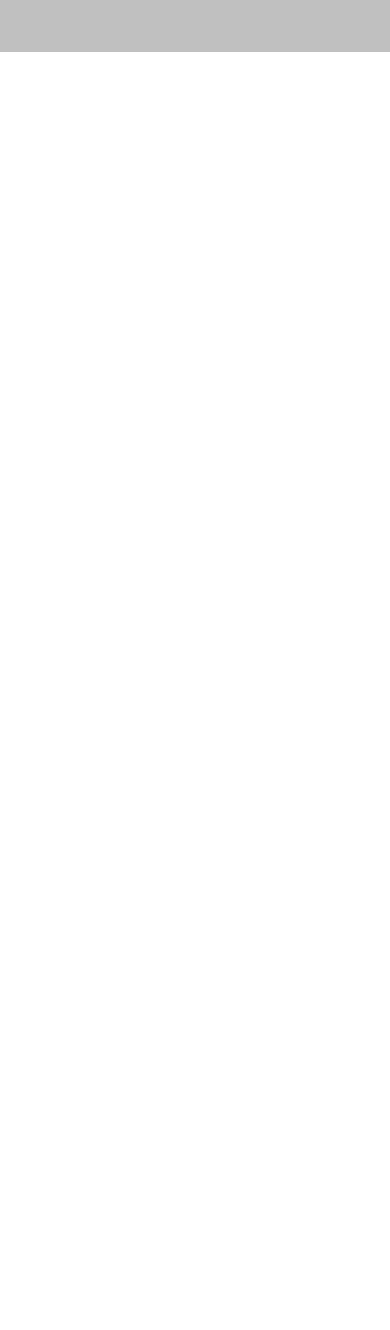
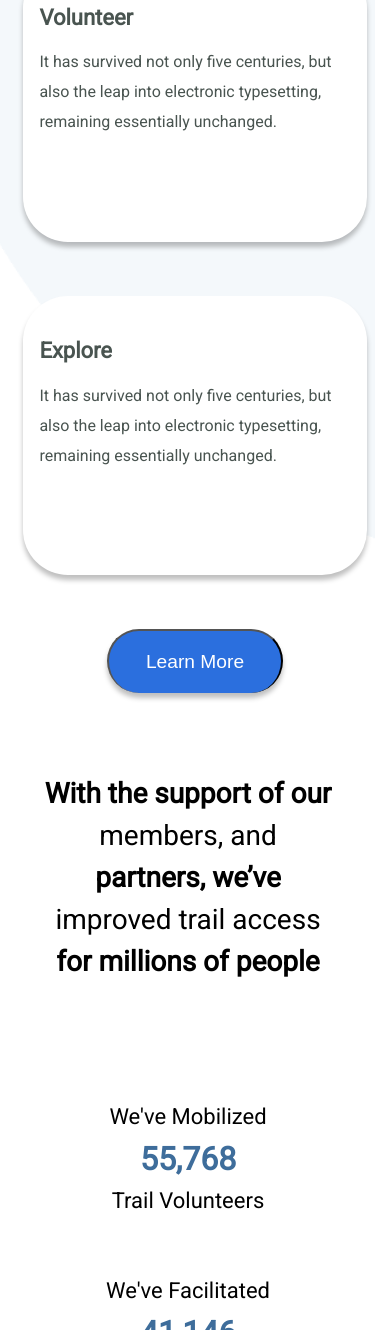
Before and after one commit to frimes/vnw-desafio-mobile, a plain HTML site: page index.html in a window 390 px wide. Shown: the part 1606-2936 px from the top of the page. Before the commit the page ends 2811 px from the top, so only its background shows below. Drawn offline with Linux system fonts and the light colour scheme.

Commit message:
fifth commit - 50% (?) - mobile first  w/o responsive

```diff
--- a/estilo.css
+++ b/estilo.css
@@ -68,7 +68,7 @@ header{
 }
 main{
     width: 100vw;
-    height: 300vh;
+    height: 600vh;
 }
 #main-top{
     display: flex;
@@ -135,7 +135,6 @@ main{
     border-radius: 45px;
 
     box-shadow: 0 5px 5px rgba(0,0,0,0.25);    border-bottom: none;
-
 }
 #main-middle-text-box{
     display: block;
@@ -154,39 +153,111 @@ main{
     line-height: 42px;
     text-align: center;
     color: black;
-
 }
 #main-circle-light{
 
 }
 #main-circle-light-img{
+    position: absolute;
+    left: 0;
+    top: 53rem;
 
+    z-index: -1;
 }
 .card-box{
     display: flex;
+
+    margin-top: 2rem;
+    margin-bottom: 5rem;
     width: 100vw;
-    height: 50vh;
+    height: 30vh;
     justify-content: center;
-    margin: 0;
-
-background-color: silver;
-
 }
 .card{
-    width: 90vw;
-    height: 40vh;
+    width: 88vw;
+    height: 33vh;
     color: silver;
+    background-color: white;
     border-radius: 45px;
 
     box-shadow: 0 5px 5px rgba(0,0,0,0.25);    border-bottom: none;
+}
+*.card-text-title{
+    margin: 2.5rem 1rem .90rem 1rem;
 
-    z-index: 0;
-}
-.card-text-title{
-    display: flex;
+    font-family: Roboto;
+    font-style: normal;
+    font-weight: bold;
+    font-size: 22px;
+    line-height: 30px;
+    color: #495450;
 
 }
 .card-text{
+    margin: 0rem 1rem 2rem 1rem;
 
-    z-index: 0;
+    font-family: Roboto;
+    font-style: normal;
+    font-weight: normal;
+    font-size: 16px;
+    line-height: 30px;
+    color: #495450;
 }
+#lm-bt-box{
+    display: flex;
+    justify-content: center;
+    align-self: center;
+    width: 100vw;
+
+}
+#lm-bt{
+    background: #2B6FDE;
+    font-size: larger;
+}
+#main-bottom-text-box{
+    display: block;
+    width: 80vw;
+    height: 25vh;
+    margin: 5rem 2rem 5rem 2rem;
+    justify-content: center;
+    align-items: flex-end;
+}
+#main-bottom-text{
+    width: 80vw;
+    justify-content: center;
+    font-family: 'Roboto', sans-serif;
+    font-style: normal;
+    font-size: 28px;
+    line-height: 42px;
+    text-align: center;
+}
+.main-bottom-numbers{
+    font-family: 'Roboto', sans-serif;    font-style: normal;
+    font-size: 32px;
+    line-height: 42px;
+    font-weight: bolder;
+    text-align: center;
+
+    color: #3E6D9B;
+}
+#main-bottom-text-minor-box{
+    display: block;
+    width: 80vw;
+    height: 25vh;
+    margin: 7rem 2rem 5rem 2rem;
+    justify-content: center;
+    align-items: flex-end;
+}
+#main-bottom-text-minor{
+    width: 80vw;
+    justify-content: center;
+    font-family: 'Roboto', sans-serif;
+    font-style: normal;
+    font-size: 22px;
+    line-height: 42px;
+    text-align: center;
+}
+.space{
+    display: block;
+    margin: 3rem 0 3rem 0;
+}
--- a/index.html
+++ b/index.html
@@ -46,20 +46,68 @@
                     <p id="main-middle-text">where everyone has</p>
                     <p id="main-middle-text" class="bolder-text">permanent access to a hiking trail</p>
                 </div>
-                <!--
                 <div id="main-circle-light">
                     <img id="main-circle-light-img" src="imagens/circle-light.png" alt="parte de círculo claro no meio como design de fundo do site">
                 </div>
-                -->
             </section>
             <section>
                 <div class="card-box">
                     <div class="card">
-                        <p class="card-text-title">Advocate</p>
-                        <p class="card-text">It has survived not only five centuries, but also the leap into electronic typesetting, remaining essentially unchanged.</p>
+                        <p class="card-text-title">
+                        Advocate
+                        </p>
+                        <p class="card-text">
+                        It has survived not only five centuries, but also the leap into electronic typesetting, remaining essentially unchanged.
+                        </p>
+                    </div>
+                </div>
+                <div class="card-box">
+                    <div class="card">
+                        <p class="card-text-title">
+                        Volunteer
+                        </p>
+                        <p class="card-text">
+                        It has survived not only five centuries, but also the leap into electronic typesetting, remaining essentially unchanged.
+                        </p>
+                    </div>
+                </div>
+                <div class="card-box">
+                    <div class="card">
+                        <p class="card-text-title">
+                        Explore
+                        </p>
+                        <p class="card-text">
+                        It has survived not only five centuries, but also the leap into electronic typesetting, remaining essentially unchanged.
+                        </p>
                     </div>
                 </div>
             </section>
+            <section>
+                <div id="lm-bt-box">
+                    <button id="lm-bt" class="button">Learn More</button>
+                </div>
+                <div id="main-bottom-text-box">
+                    <p id="main-bottom-text" class="bolder-text">With the support of our</p>
+                    <p id="main-bottom-text">members, and</p>
+                    <p id="main-bottom-text" class="bolder-text">partners, we’ve</p>
+                    <p id="main-bottom-text">improved trail access</p>
+                    <p id="main-bottom-text" class="bolder-text">for millions of people</p>
+                </div>
+                <div id="main-bottom-text-minor-box">
+                    <p id="main-bottom-text-minor">We've Mobilized</p>
+                    <p class="main-bottom-numbers">55,768</p>
+                    <p id="main-bottom-text-minor">Trail Volunteers</p>
+                    <span class="space"></span>
+                    <p id="main-bottom-text-minor">We've Facilitated</p>
+                    <p class="main-bottom-numbers">41,146</p>
+                    <p id="main-bottom-text-minor">Miles of Trail Maintenance & Construction</p>
+                    <span class="space"></span>
+                    <p id="main-bottom-text-minor">Volunteers Have Contributed</p>
+                    <p class="main-bottom-numbers">$ 108 Million</p>
+                </div>
+            </section>
+
+
         </main>
         <footer>
 
```
